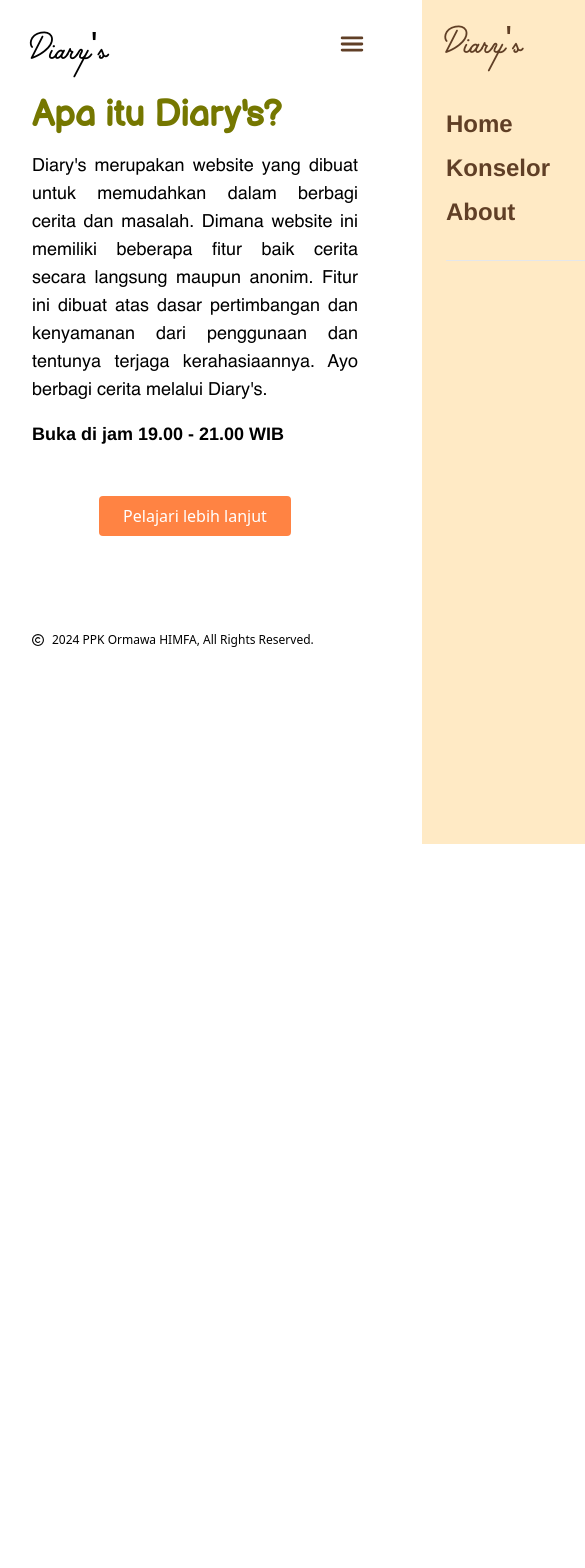
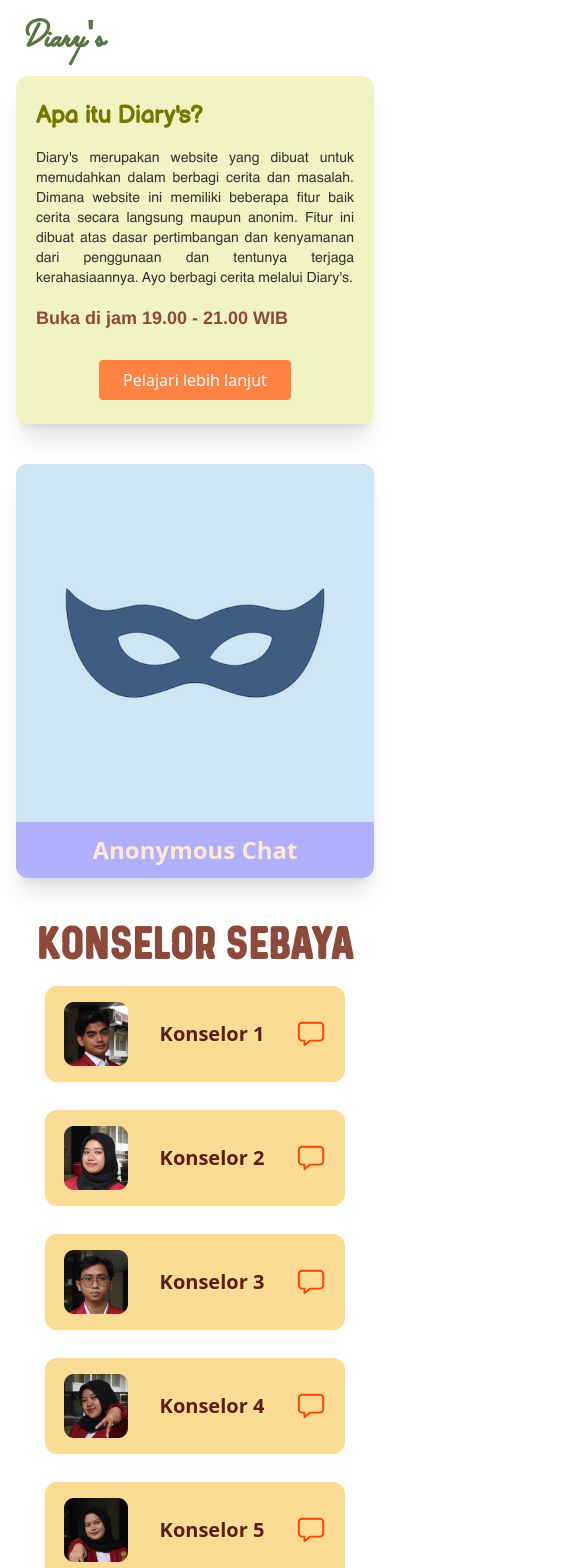
Before and after one commit to abriadm/diary, a React (Vite) app: page / in a window 390 px wide. Shown: the top 1568 px of the page, 585 px wide, since content can reach past the window. Before the commit the page ends 844 px from the top, so only its background shows below. Built offline with nearby package versions, Linux system fonts and the light colour scheme.

Commit message:
update responsive design and layout for mobile

```diff
--- a/src/components/Navbar.jsx
+++ b/src/components/Navbar.jsx
@@ -1,81 +1,40 @@
 import { Link } from "react-router-dom";
-import { IoMenu } from "react-icons/io5";
-import { IoClose } from "react-icons/io5";
-import { useEffect, useRef, useState } from "react";
 
 function Navbar() {
-
-  const [open, isOpen] = useState(false);
-  const menuRef = useRef(null);
-
-  const handleClick = () => {
-    isOpen((prev) => !prev);
-  }
-
-  const handleClickOutSide = (event) => {
-    if (menuRef.current && !menuRef.current.contains(event.target)) {
-      isOpen(false)
-    }
-  }
-
-  useEffect(() => {
-    document.addEventListener('mousedown', handleClickOutSide);
-
-    return () => document.removeEventListener('mousedown', handleClickOutSide);
-  }, [])
-
 
   return (
     <>
       {/* Desktop */}
-      <div className="hidden sm:inline-flex bg-transparent z-20 sm:w-full justify-between font-helvetica items-center py-6 px-28">
-        <Link to="/" className="text-6xl text-[#ad9a2c] font-bold font-palmCanyon">
+      <div className="flex bg-transparent z-20 w-full justify-start sm:justify-between font-helvetica sm:items-center py-3 sm:py-6 sm:px-28">
+        <Link to="/" className="text-4xl ml-[1.7rem] sm:text-6xl text-[#597445] font-bold font-palmCanyon">
           Diary&#39;s
         </Link>
         <div className="flex sm:flex-row gap-x-6 font-semibold text-xl">
           <Link
             to="/"
-            className="transition ease-in duration-300 delay-100 hover:text-[#FF8343]"
+            className="hidden sm:block transition ease-in duration-300 delay-100 hover:text-[#FF8343]"
           >
             Home
           </Link>
           <Link
             to="/konselor"
-            className="transition ease-in duration-300 delay-100 hover:text-[#FF8343]"
+            className="hidden sm:block transition ease-in duration-300 delay-100 hover:text-[#FF8343]"
           >
             Konselor
           </Link>
           <Link
             to="/about"
-            className="transition ease-in duration-300 delay-100 hover:text-[#FF8343]"
+            className="hidden sm:block transition ease-in duration-300 delay-100 hover:text-[#FF8343]"
           >
             About
           </Link>
         </div>
         <Link
-          to="https://discord.gg/Zpa85fRy"
-          className="text-white font-semibold rounded-lg py-2 px-4 transition ease-in-out delay-150 bg-blue-500 hover:-translate-y-1 hover:scale-110 hover:bg-indigo-500 hover:shadow-lg duration-300"
+          to="https://discord.gg/kDBejsNU"
+          className="text-white hidden sm:block font-semibold rounded-lg py-2 px-4 transition ease-in-out delay-150 bg-blue-500 hover:-translate-y-1 hover:scale-110 hover:bg-indigo-500 hover:shadow-lg duration-300"
         >
           Chat
         </Link>
-      </div>
-
-      {/* Mobile */}
-      <div className="inline-flex fixed top-0 sm:hidden items-center justify-between  overflow-hidden w-[90%] py-4 mt-2">
-        <h1 className="text-4xl font-palmCanyon pl-3">Diary&#39;s</h1>
-        <button onClick={handleClick} className="transition ease-in duration-300 delay-100 hover:bg-[#FFEAC5] p-1 rounded-md text-[#603F26] hover:shadow-md"><IoMenu className="text-3xl" /></button>
-      </div>
-      <div ref={menuRef} className={`absolute z-40 transition ease-in duration-300 top-0 right-0 ${open ? 'translate-x-0' : 'translate-x-72'} w-64 bg-[#FFEAC5] text-[#603F26] h-screen`}>
-        <div className="flex items-center justify-between py-4 px-6">
-          <h1 className="font-palmCanyon text-4xl">Diary&#39;s</h1>
-          <button onClick={handleClick} className="pt-2 hover:text-black transition ease-in duration-200"><IoClose className="text-4xl" /></button>
-        </div>
-        <div className="flex flex-col mt-8 gap-y-3 px-6">
-          <Link className="text-2xl font-helvetica font-semibold transition ease-in duration-300 hover:text-black" to='/'>Home</Link>
-          <Link className="text-2xl font-helvetica font-semibold transition ease-in duration-300 hover:text-black" to='/konselor'>Konselor</Link>
-          <Link className="text-2xl font-helvetica font-semibold transition ease-in duration-300 hover:text-black" to='/about'>About</Link>
-        </div>
-        <hr className="bg-[#603F26] my-8 w-[80%] ml-6" />
       </div>
     </>
   );
--- a/src/pages/HomePage.jsx
+++ b/src/pages/HomePage.jsx
@@ -1,27 +1,47 @@
 import { Link } from "react-router-dom";
 import hand from "../assets/tangan.png";
+import { profile } from "../components/data";
 import { FaRegCopyright } from "react-icons/fa6";
+import { IoChatboxOutline } from "react-icons/io5";
+import anonim from "../assets/anonymous.png";
 
 function HomePage() {
+
+  const listItem = profile.map((item) => (
+    <Link
+      key={item.id}
+      to={item.url}
+      className='w-full max-w-[300px] h-fit bg-[#FCDC94] flex items-center justify-center gap-x-8 py-4 transition duration-300 ease-in hover:shadow-xl rounded-xl'
+    >
+      <img
+        src={item.img}
+        alt={item.title}
+        className='max-w-[100px] object-contain'
+      />
+      <h3 className='text-xl text-[#5C1D19] font-bold'>{item.title}</h3>
+      <IoChatboxOutline className='text-3xl font-bold text-[#FC4100]' />
+    </Link>
+  ));
+
   return (
     <>
       <div className="absolute hidden sm:block -top-6 -left-7 w-2/3 h-[115px] rounded-2xl shadow-[#DCE0FF] shadow-xl bg-[#DCE0FF] -z-10 "></div>
-      <div className="flex flex-col sm:h-auto sm:flex-row w-full mt-24 sm:mt-14 sm:justify-center items-center">
-        <div className="flex px-8 sm:px-0 flex-col sm:w-2/5">
-          <h1 className="text-4xl sm:text-6xl font-balsamiq font-extrabold mb-4 sm:mb-6 text-[#757700]">
+      <div className="flex flex-col sm:h-auto sm:flex-row w-full mt-3  sm:mt-14 sm:justify-center items-center">
+        <div className="flex w-fit mx-4 sm:mx-0 shadow-xl sm:shadow-none rounded-xl py-6 sm:py-0 px-5 sm:px-0 flex-col bg-[#F1F3C2] sm:bg-white sm:w-2/5">
+          <h1 className="text-2xl sm:text-6xl font-balsamiq font-extrabold mb-4 sm:mb-6 text-[#757700]">
             Apa itu Diary&#39;s?
           </h1>
-          <p className="font-normal font-helvetica text-lg text-justify sm:w-11/12">
+          <p className="font-normal text-[#343131] font-helvetica text-sm text-justify sm:w-11/12">
             Diary&#39;s merupakan website yang dibuat untuk memudahkan dalam berbagi
             cerita dan masalah. Dimana website ini memiliki beberapa fitur baik
             cerita secara langsung maupun anonim. Fitur ini dibuat atas dasar
             pertimbangan dan kenyamanan dari penggunaan dan tentunya terjaga
             kerahasiaannya. Ayo berbagi cerita melalui Diary&#39;s.
           </p>
-          <span className="mt-4 text-lg font-bold font-helvetica">Buka di jam 19.00 - 21.00 WIB</span>
+          <span className="mt-4 text-lg text-[#8D493A] font-bold font-helvetica">Buka di jam 19.00 - 21.00 WIB</span>
           <Link
-            to="/about"
-            className="sm:mt-6 mt-12 self-center sm:self-auto py-2 px-6 bg-[#FF8343] transition ease-in duration-300 hover:shadow-xl text-white w-fit rounded"
+            to="https://youtu.be/jRV8F8z_bKY?si=4zs_GWMyaTKXp_nU"
+            className="sm:mt-6 mt-7  self-center sm:self-auto py-2 px-6 bg-[#FF8343] transition ease-in duration-300 hover:shadow-xl text-white w-fit rounded"
           >
             Pelajari lebih lanjut
           </Link>
@@ -32,8 +52,26 @@ function HomePage() {
           className="pl-12 hidden sm:block"
           alt="tangan"
         />
+        <Link to="https://discord.gg/kDBejsNU"
+          className="w-fit mx-4 mt-10 inline-flex flex-col items-center shadow-xl sm:hidden bg-[#B1AFFF] rounded-xl overflow-hidden">
+          <img
+            src={anonim}
+            alt="anonim gambar"
+            className="block sm:hidden w-auto"
+          />
+          <h1
+            className="text-2xl my-3 font-bold text-[#FFE9D0]"
+          >
+            Anonymous Chat
+          </h1>
+        </Link>
+        <h1 id="konselor" className=" block sm:hidden mt-12 mb-5 text-4xl font-prequel text-[#8D493A] font-semibold">Konselor Sebaya</h1>
+
+        <div className="inline-flex sm:hidden flex-col w-full items-center gap-y-7">
+          {listItem}
+        </div>
       </div>
-      <div className="block sm:hidden absolute -bottom-28 left-8">
+      <div className="block sm:hidden my-10">
         <h1 className="flex items-center text-xs gap-x-2">
           <FaRegCopyright /> 2024 PPK Ormawa HIMFA, All Rights Reserved.
         </h1>
```
